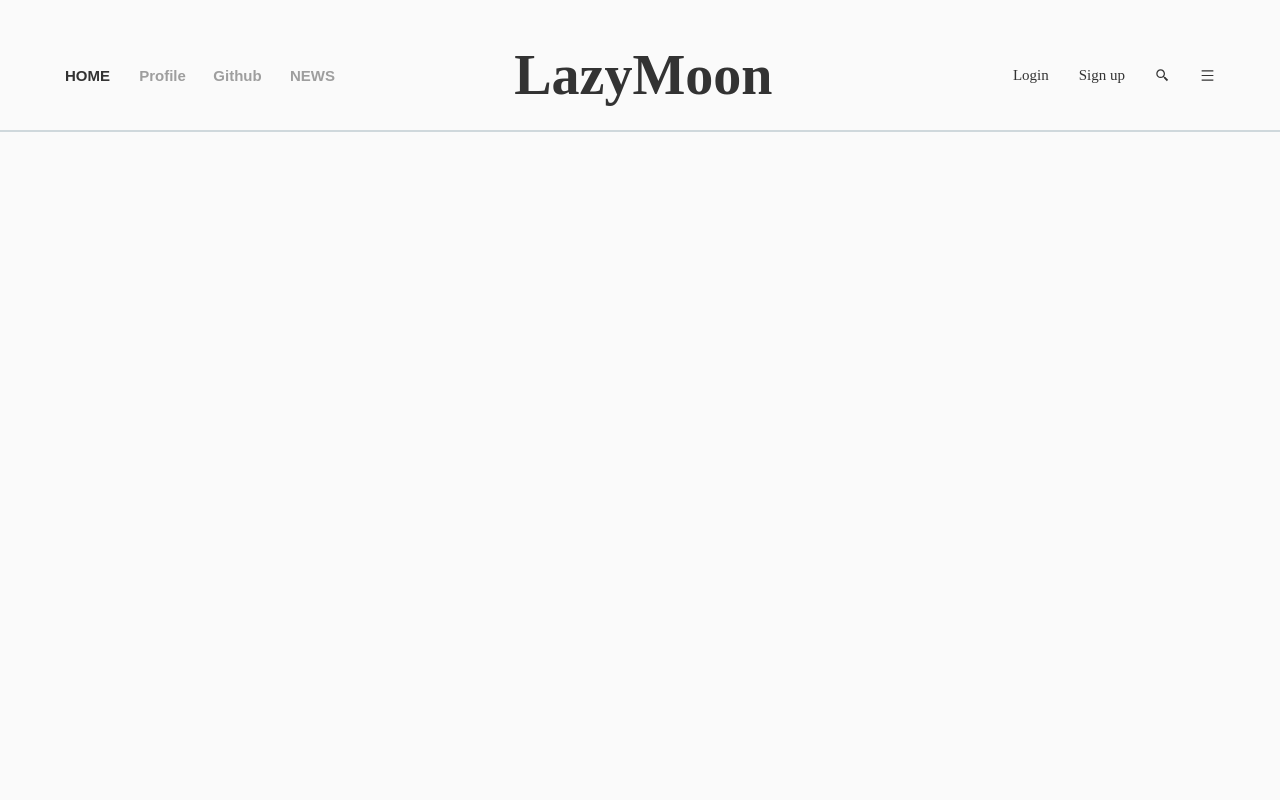
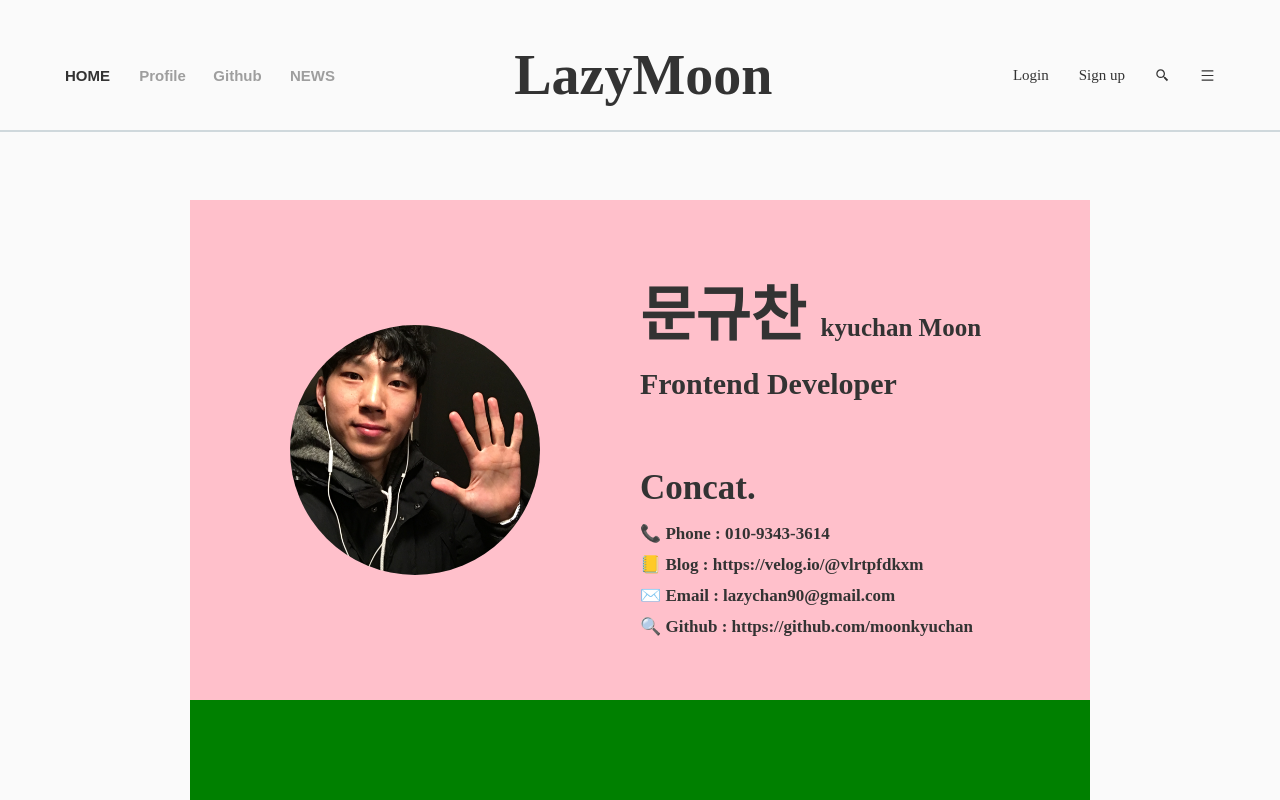
Before and after one commit to moonkyuchan/lazymoonTest, a React (Create React App) app: page /profile in a window 1280 px wide. Shown: the top 800 px of the page. Built offline with nearby package versions, Linux system fonts and the light colour scheme; a web font is replaced by a local one.

Commit message:
profile page Moonifo레이아웃 완료

```diff
--- /dev/null
+++ b/src/Pages/Profile/Components/Education.tsx
@@ -0,0 +1,13 @@
+import React from "react";
+import styled from "styled-components";
+
+const Education: React.FC = () => {
+  return <EducationBack></EducationBack>;
+};
+
+const EducationBack = styled.article`
+  width: inherit;
+  height: 1000px;
+  background-color: indigo;
+`;
+export default Education;
--- /dev/null
+++ b/src/Pages/Profile/Components/MoonInfo.tsx
@@ -0,0 +1,107 @@
+import React from "react";
+import styled from "styled-components";
+import Moon from "../../../Assets/Moon.jpeg";
+
+const MoonInfo: React.FC = () => {
+  return (
+    <MoonInfoBack>
+      <InfoCardTemplate>
+        <ProfileImg src={Moon} />
+        <IntroduceWrap>
+          <Name>
+            <span className="name">
+              문규찬 <span className="kyuchan">kyuchan Moon</span>
+            </span>
+            <span className="frontend">Frontend Developer</span>
+          </Name>
+          <ContactBack>
+            <span>Concat.</span>
+            <RowWrap>
+              <span>{`📞  Phone : 010-9343-3614`}</span>
+              <span>{`📒  Blog : https://velog.io/@vlrtpfdkxm `}</span>
+              <span>{`✉️  Email : lazychan90@gmail.com`}</span>
+              <span>{`🔍  Github : https://github.com/moonkyuchan  `}</span>
+            </RowWrap>
+          </ContactBack>
+        </IntroduceWrap>
+      </InfoCardTemplate>
+    </MoonInfoBack>
+  );
+};
+
+const MoonInfoBack = styled.article`
+  width: 900px;
+  height: 500px;
+  padding: 50px 20px;
+  background-color: pink;
+`;
+
+const InfoCardTemplate = styled.article`
+  display: flex;
+  align-items: center;
+  justify-content: center;
+  height: 100%;
+`;
+
+const ProfileImg = styled.img`
+  width: 250px;
+  height: 250px;
+  border-radius: 50%;
+`;
+
+const IntroduceWrap = styled.div`
+  display: flex;
+  flex-direction: column;
+  justify-content: space-between;
+  align-items: center;
+  flex-wrap: wrap;
+  width: 350px;
+  height: 400px;
+  margin-left: 100px;
+`;
+
+const Name = styled.div`
+  display: flex;
+  align-items: flex-start;
+  justify-content: center;
+  flex-direction: column;
+  width: inherit;
+  height: 120px;
+  font-weight: bold;
+  margin-top: 40px;
+  .name {
+    font-size: 60px;
+    .kyuchan {
+      font-size: 25px;
+    }
+  }
+  .frontend {
+    font-size: 30px;
+    margin-top: 40px;
+  }
+`;
+
+const ContactBack = styled.div`
+  display: flex;
+  flex-direction: column;
+  justify-content: center;
+  width: inherit;
+  font-weight: bold;
+  margin-top: 10px;
+  span {
+    font-size: 35px;
+    margin-bottom: 30px;
+  }
+`;
+
+const RowWrap = styled.div`
+  display: flex;
+  flex-direction: column;
+  justify-content: flex-start;
+  width: inherit;
+  span {
+    font-size: 17px;
+    margin-bottom: 15px;
+  }
+`;
+export default MoonInfo;
--- /dev/null
+++ b/src/Pages/Profile/Components/Project.tsx
@@ -0,0 +1,13 @@
+import React from "react";
+import styled from "styled-components";
+
+const Project: React.FC = () => {
+  return <ProjectBack></ProjectBack>;
+};
+
+const ProjectBack = styled.article`
+  width: inherit;
+  height: 1000px;
+  background-color: orange;
+`;
+export default Project;
--- /dev/null
+++ b/src/Pages/Profile/Components/Skills.tsx
@@ -0,0 +1,13 @@
+import React from "react";
+import styled from "styled-components";
+
+const Skills: React.FC = () => {
+  return <SkillsBack></SkillsBack>;
+};
+
+const SkillsBack = styled.article`
+  width: inherit;
+  height: 1000px;
+  background-color: skyblue;
+`;
+export default Skills;
--- /dev/null
+++ b/src/Pages/Profile/Components/WorkExperience.tsx
@@ -0,0 +1,13 @@
+import React from "react";
+import styled from "styled-components";
+
+const WorkExperience: React.FC = () => {
+  return <WorkExperienceBack></WorkExperienceBack>;
+};
+
+const WorkExperienceBack = styled.article`
+  width: inherit;
+  height: 1000px;
+  background-color: green;
+`;
+export default WorkExperience;
--- /dev/null
+++ b/src/Pages/Profile/Profile.tsx
@@ -0,0 +1,35 @@
+import React from "react";
+import styled from "styled-components";
+import MoonInfo from "./Components/MoonInfo";
+import WorkExperience from "./Components/WorkExperience";
+import Project from "./Components/Project";
+import Skills from "./Components/Skills";
+import Education from "./Components/Education";
+
+const Profile: React.FC = () => {
+  return (
+    <ProfileBack>
+      <ProfileTemplate>
+        <MoonInfo />
+        <WorkExperience />
+        <Project />
+        <Skills />
+        <Education />
+      </ProfileTemplate>
+    </ProfileBack>
+  );
+};
+
+const ProfileBack = styled.section`
+  display: flex;
+  flex-direction: column;
+  justify-content: center;
+  align-items: center;
+  padding: 50px 100px;
+  min-width: 1280px;
+`;
+const ProfileTemplate = styled.article`
+  width: 900px;
+  height: 100%;
+`;
+export default Profile;
--- a/src/Routes.js
+++ b/src/Routes.js
@@ -4,6 +4,7 @@ import GlobalStyle from "./Styles/Global";
 import Home from "./Pages/Home/Home";
 import Nav from "./Pages/Nav/Nav.tsx";
 import News from "./Pages/News/News.tsx";
+import Profile from "./Pages/Profile/Profile.tsx";
 
 class Routes extends React.Component {
   render() {
@@ -15,6 +16,7 @@ class Routes extends React.Component {
           <Switch>
             <Route exact path="/" component={Home} />
             <Route exact path="/news" component={News} />
+            <Route exact path="/profile" component={Profile} />
           </Switch>
         </Router>
       </>
```
Also changed, not shown: src/Assets/Moon.jpeg (added).
